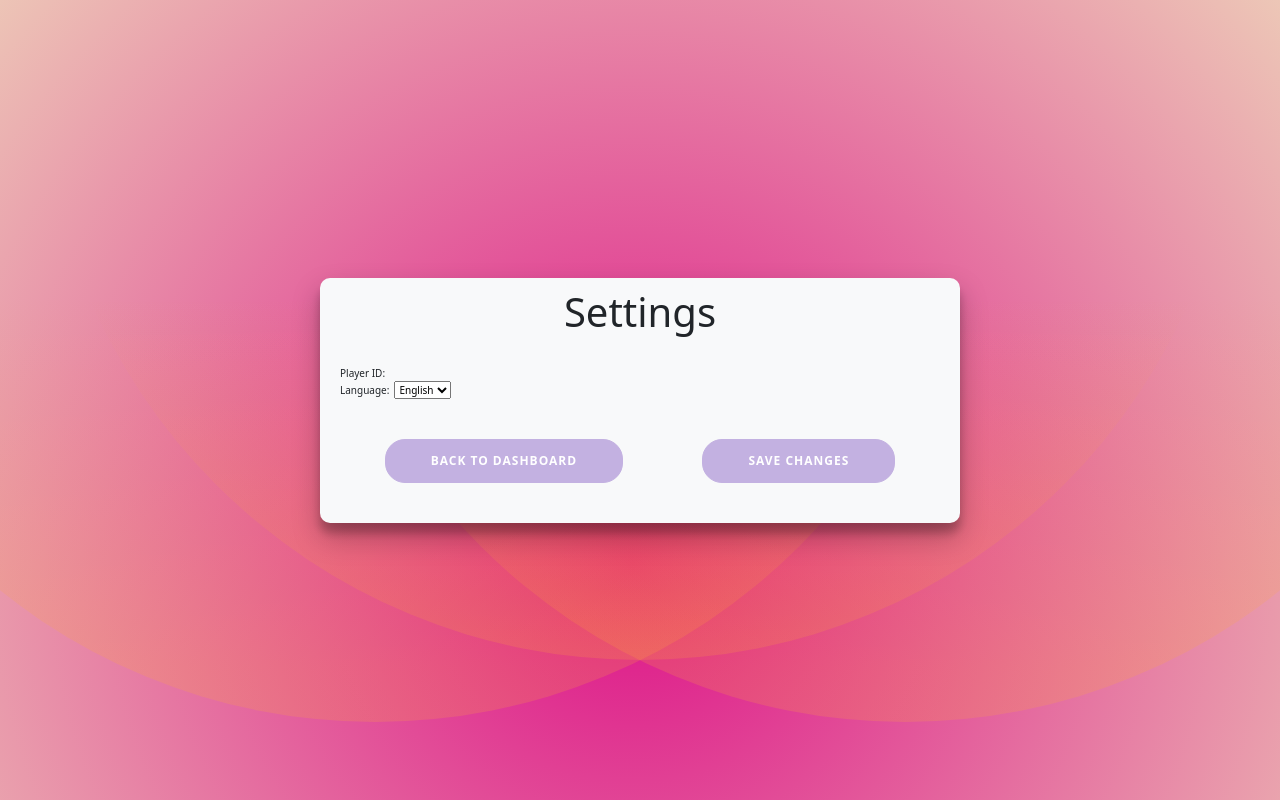
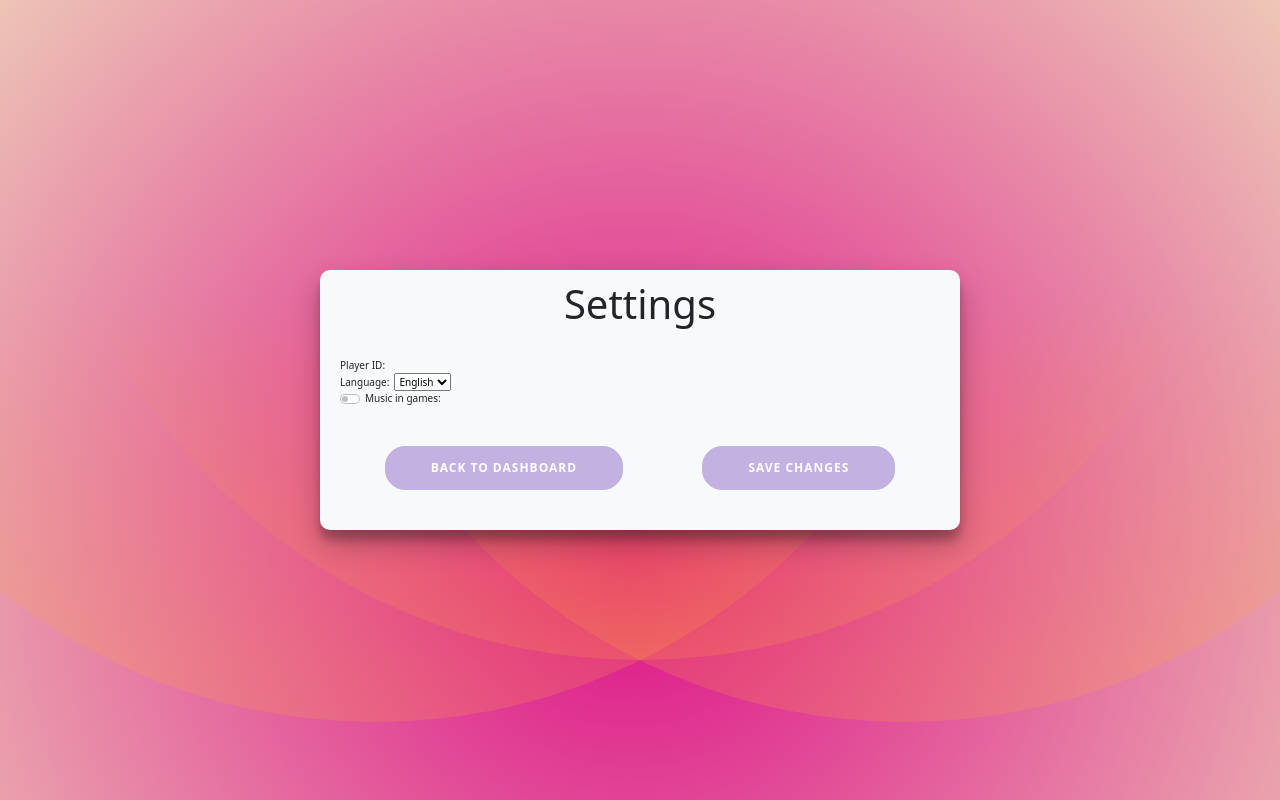
Before and after one commit to jklis2/Logic_Games_4Fun, a React (Create React App) app in the folder LogicGames4Fun/Client/: page /settings in a window 1280 px wide. Built offline with nearby package versions, Linux system fonts and the light colour scheme.

Commit message:
Added checkbox for music in games

```diff
--- a/LogicGames4Fun/Client/src/Component/Settings/SettingsForm.jsx
+++ b/LogicGames4Fun/Client/src/Component/Settings/SettingsForm.jsx
@@ -27,6 +27,17 @@ export const SettingsForm = () => {
               <option value="Polish">Polish</option>
             </select>
           </div>
+          <div class="form-check form-switch">
+            <label class="form-check-label" for="flexSwitchCheckDefault">
+              Music in games:
+            </label>
+            <input
+              class="form-check-input"
+              type="checkbox"
+              role="switch"
+              id="flexSwitchCheckDefault"
+            />
+          </div>
         </div>
         <div className="d-flex justify-content-around fs-3 mx-4">
           <Link to="/Dashboard">
```
